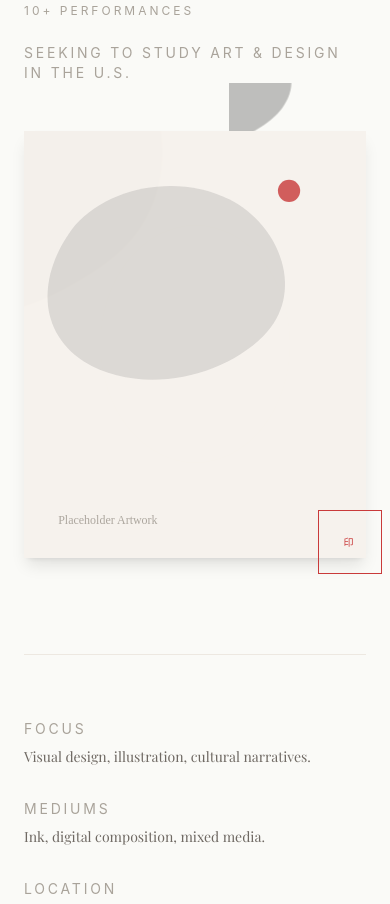
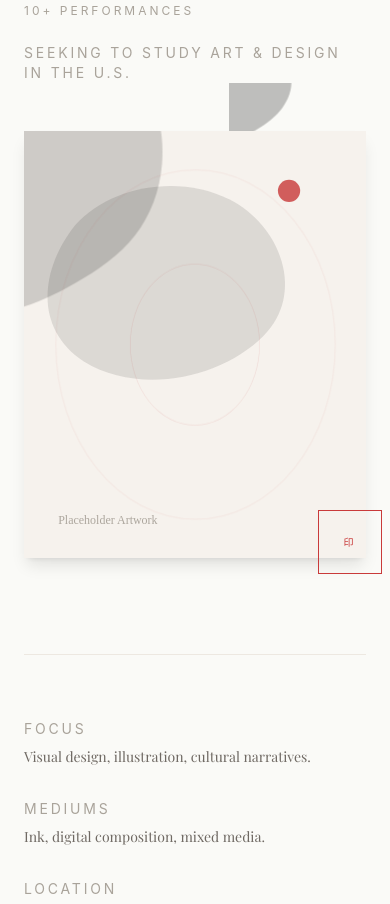
Before and after one commit to helloxtech/ClaireZhang, an Astro site: page / in a window 390 px wide. Shown: the part 814-1718 px from the top of the page. Built offline with nearby package versions, Linux system fonts and the light colour scheme; Astro itself is replaced by a stand-in of ours; a web font is replaced by a local one.

Commit message:
Make hero animations visible on mobile

```diff
--- a/src/pages/index.astro
+++ b/src/pages/index.astro
@@ -40,17 +40,17 @@ import site from '../data/site.json';
 				</svg>
 			</div>
 			<div class="aspect-[4/5] bg-[#EDE8E1] overflow-hidden shadow-lg relative">
-				<div class="absolute inset-0 pointer-events-none">
-					<svg viewBox="0 0 200 200" xmlns="http://www.w3.org/2000/svg" class="w-full h-full opacity-[0.16] animate-ink-slow text-[#1a1a1a]">
+				<div class="absolute inset-0 pointer-events-none z-10 mix-blend-multiply">
+					<svg viewBox="0 0 200 200" xmlns="http://www.w3.org/2000/svg" class="w-full h-full opacity-[0.28] animate-ink-slow text-[#1a1a1a]">
 						<path fill="currentColor" d="M42.8,-69.8C55.6,-64.8,66.4,-55.2,73.2,-43.1C80,-31,82.8,-15.5,81.6,-0.7C80.4,14.1,75.1,28.2,66.5,39.2C57.9,50.3,46,58.4,33.3,65.7C20.6,73,7.2,79.4,-7.3,81.5C-21.7,83.6,-37.1,81.5,-48.8,73.2C-60.4,65,-68.2,50.5,-73.2,35.7C-78.3,20.8,-80.6,5.4,-78.2,-9.1C-75.8,-23.6,-68.6,-37.2,-57.8,-47.2C-47,-57.2,-32.6,-63.6,-17.6,-67.2C-2.6,-70.8,13,-71.6,28.4,-70.7C43.8,-69.8,59.1,-67.2,42.8,-69.8Z"/>
 					</svg>
 				</div>
-				<div class="absolute inset-0 pointer-events-none">
+				<div class="absolute inset-0 pointer-events-none z-10">
 					<div class="ripple r1"></div>
 					<div class="ripple r2"></div>
 					<div class="ripple r3"></div>
 				</div>
-				<img src="/assets/art/placeholder-7.svg" alt="Featured work" class="object-cover w-full h-full opacity-95 hover:opacity-100 transition-opacity duration-700" />
+				<img src="/assets/art/placeholder-7.svg" alt="Featured work" class="object-cover w-full h-full opacity-95 hover:opacity-100 transition-opacity duration-700 relative z-0" />
 			</div>
 			<div class="absolute -right-4 -bottom-4 w-16 h-16 border border-[#c93a3a] text-[#c93a3a] font-sans text-[10px] tracking-[0.3em] flex items-center justify-center">印</div>
 		</div>
@@ -75,13 +75,16 @@ import site from '../data/site.json';
 		.animate-ink-slow { animation: inkPulse 10s ease-in-out infinite; }
 		.ripple {
 			position: absolute;
-			inset: 12% 12%;
-			border: 1px solid rgba(201, 58, 58, 0.25);
+			inset: 10% 10%;
+			border: 1px solid rgba(201, 58, 58, 0.45);
 			border-radius: 50%;
-			animation: ripple 6s ease-in-out infinite;
+			animation: ripple 5s ease-in-out infinite;
 		}
-		.ripple.r2 { animation-delay: 1.8s; inset: 18% 18%; }
-		.ripple.r3 { animation-delay: 3.6s; inset: 24% 24%; }
+		.ripple.r2 { animation-delay: 1.4s; inset: 16% 16%; }
+		.ripple.r3 { animation-delay: 2.8s; inset: 22% 22%; }
+		@media (prefers-reduced-motion: reduce) {
+			.animate-ink, .animate-ink-slow, .ripple { animation: none; }
+		}
 	</style>
 	</section>
 
```
